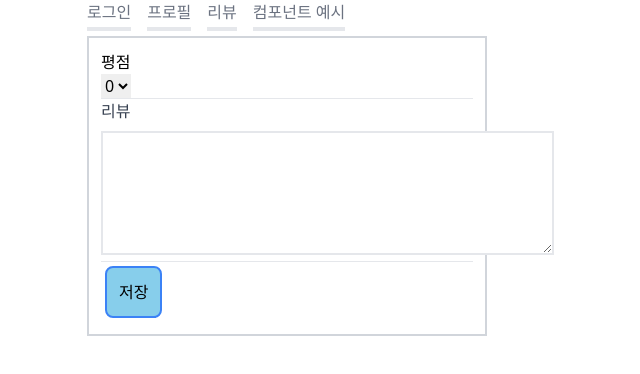
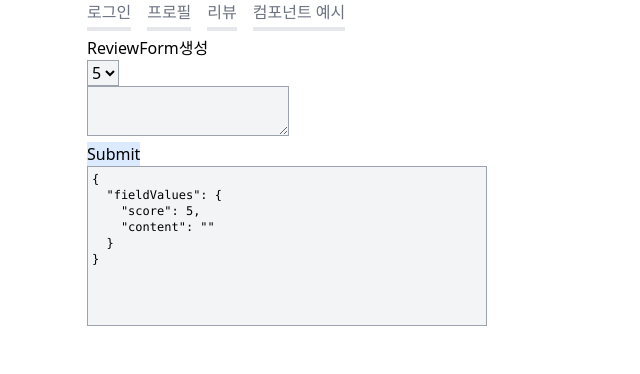
Before and after one commit to junsoo-cpu/myproj-react, a React (Create React App) app: page /reviews/new in a window 1280 px wide. Shown: the top 374 px of the page, without its empty margins (353-993 px from the left). Built offline with nearby package versions, Linux system fonts and the light colour scheme.

Commit message:
새 리뷰 작성

```diff
--- a/src/App.js
+++ b/src/App.js
@@ -19,6 +19,7 @@
         <Route path="/accounts/profile/" element={<Profile />} />
         <Route path="/reviews/" element={<ReviewList />} />
         <Route path="/examples/components/" element={<Components />} />
+        <Route path="/reviews/:reviewId/edit" element={<ReviewForm />} />
         <Route path="/reviews/new/" element={<ReviewForm />} />
       </Routes>
     </div>
--- /dev/null
+++ b/src/components/ReviewForm.jsx
@@ -0,0 +1,50 @@
+// fieldValues : 현재의 필드값 내역
+// handleFieldChange : 각 필드 값이 변화 시에 호출
+// handleSubmit : 인자없는 함수. submit 시에 호출.
+
+function ReviewForm({ fieldValues, handleFieldChange, handleSubmit }) {
+  const handleClickedSubmitButton = () => {
+    if (handleSubmit) {
+      handleSubmit();
+    } else {
+      console.warn('handleSubmit 속성값을 지정해주세요.');
+    }
+  };
+
+  return (
+    <div>
+      <div>
+        <select
+          name="score"
+          value={fieldValues.score}
+          onChange={handleFieldChange}
+          className="bg-gray-100 border border-gray-400"
+        >
+          <option>0</option>
+          <option>1</option>
+          <option>2</option>
+          <option>3</option>
+          <option>4</option>
+          <option>5</option>
+        </select>
+      </div>
+      <div>
+        <textarea
+          name="content"
+          value={fieldValues.content}
+          onChange={handleFieldChange}
+          className="bg-gray-100 border border-gray-400"
+        />
+      </div>
+      <div>
+        <input
+          type="submit"
+          className="bg-blue-100 cursor-pointer"
+          onClick={() => handleClickedSubmitButton()}
+        />
+      </div>
+    </div>
+  );
+}
+
+export default ReviewForm;
--- /dev/null
+++ b/src/hooks/useFieldValues.js
@@ -0,0 +1,27 @@
+import { useState } from 'react';
+
+function useFiledValues(initialValues) {
+  const [fieldValues, setFieldValues] = useState(initialValues);
+
+  const handleFieldChange = (e) => {
+    const { name, value } = e.target;
+    setFieldValues((prevFieldValues) => {
+      return {
+        ...prevFieldValues,
+        [name]: value, //. 배열이 아닌 계산된 name이라는 의미
+      };
+    });
+  };
+
+  const clearFieldValues = () => {
+    setFieldValues(initialValues);
+  };
+  return {
+    fieldValues,
+    handleFieldChange,
+    clearFieldValues,
+    setFieldValues,
+  };
+}
+
+export default useFiledValues;
--- a/src/pages/reviews/ReviewForm.jsx
+++ b/src/pages/reviews/ReviewForm.jsx
@@ -1,74 +1,44 @@
+import { useNavigate, useParams } from 'react-router-dom';
 import Axios from 'axios';
-import { useNavigate } from 'react-router-dom';
-import { useState } from 'react';
+import DebugStates from 'components/DebugStates';
+import ReviewForm from 'components/ReviewForm';
+import useFieldValues from 'hooks/useFieldValues';
 
-function ReviewForm() {
-  const [fieldValues, setFieldValues] = useState({ content: '', score: 0 });
-  // const clearFieldValues = () => setFieldValues({ content: '', score: 0 });
+function PageReviewForm() {
+  // 상탯값 정의. 훅 호출
   const navigate = useNavigate();
+  const { reviewId } = useParams();
+  const { fieldValues, handleFieldChange } = useFieldValues({
+    score: 5,
+    content: '',
+  });
 
-  const handleChange = (e) => {
-    const { name, value } = e.target;
-
-    setFieldValues((prevFieldValues) => {
-      return {
-        ...prevFieldValues,
-        [name]: value,
-      };
-    });
+  // 다양한 함수를 정의
+  const saveReview = async () => {
+    const url = 'http://localhost:8000/shop/api/reviews/';
+    try {
+      await Axios.post(url, fieldValues);
+      navigate('/reviews/');
+    } catch (e) {
+      console.error(e);
+    }
   };
 
-  const createReview = () => {
-    const url = 'http://127.0.0.1:8000/shop/api/reviews/';
-    Axios.post(url, fieldValues)
-      .then(() => {
-        navigate('/reviews/');
-      })
-      .catch((error) => {
-        console.log(error);
-      });
-  };
-
+  // 표현 by jsx
   return (
-    <div className="border-2 border-gray-300 p-3">
-      <h2>평점</h2>
-      <select onChange={handleChange} name="score" value={fieldValues.score}>
-        <option>0</option>
-        <option>1</option>
-        <option>2</option>
-        <option>3</option>
-        <option>4</option>
-        <option>5</option>
-      </select>
-      <hr />
-      <label
-        for="exampleFormControlTextarea1"
-        class="form-label inline-block mb-2 text-gray-700"
-      >
-        리뷰
-      </label>
-      <textarea
-        cols="47"
-        rows="5"
-        type="text"
-        className="border-2 border-gray-200"
-        onChange={handleChange}
-        name="content"
-        value={fieldValues.content}
+    <div>
+      <h2>
+        ReviewForm
+        {reviewId ? '수정' : '생성'}
+      </h2>
+      <ReviewForm
+        fieldValues={fieldValues}
+        handleFieldChange={handleFieldChange}
+        handleSubmit={saveReview}
       />
-      <hr />
-      <button
-        className="m-1 p-1 border-2 border-blue-500 p-3 rounded-lg review--list"
-        style={{ background: 'skyblue' }}
-        onClick={() => {
-          navigate('/reviews/');
-          createReview();
-        }}
-      >
-        저장
-      </button>
+      <DebugStates reviewId={reviewId} fieldValues={fieldValues} />
     </div>
   );
 }
 
-export default ReviewForm;
+export default PageReviewForm;
--- a/src/pages/reviews/ReviewList.jsx
+++ b/src/pages/reviews/ReviewList.jsx
@@ -22,15 +22,9 @@
     // Promise 객체 --> then, catch 지원, 체이닝 가능
     Axios.get(url)
       .then(({ data }) => {
-        console.group('정상 응답');
-        console.log(data);
-        console.groupEnd();
         setReviewList(data);
       })
       .catch((error) => {
-        console.group('에러 응답');
-        console.log(error);
-        console.groupEnd();
         setError(error);
       })
       .finally(() => {
@@ -88,6 +82,7 @@
           <Review
             key={review.id}
             review={review}
+            handleEdit={() => navigate(`/reviews/${review.id}/edit/`)}
             handleDelete={() => deleteReview(review)}
           />
         ))}
```
